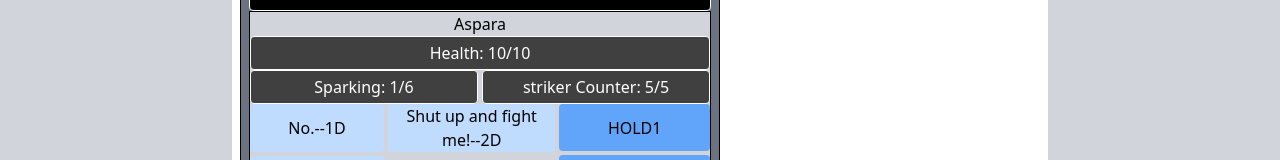
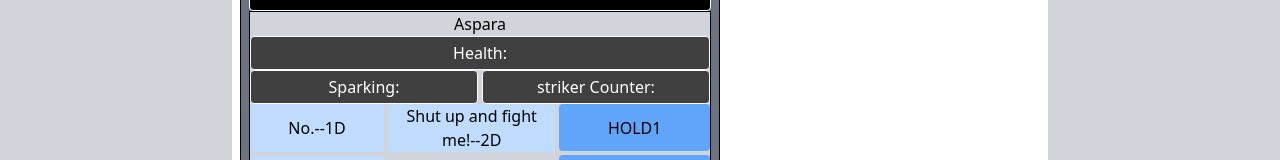
Before and after one commit to KylePep/ddbwiki, a Next.js app: page /demo in a window 1280 px wide. Shown: the part 340-500 px from the top of the page. Built offline with nearby package versions, Linux system fonts and the light colour scheme.

Commit message:
Created types for Player and ActivePlayer

```diff
--- /dev/null
+++ b/app/Types/ActivePlayer.ts
@@ -0,0 +1,16 @@
+import { Player } from "./Player";
+
+export type ActivePlayer = Player &{
+  base: Player;
+  id: string;
+  playerRole: string;
+  adventureId: string;
+  room: string;
+  roomType: string
+  playerState:{
+    hp: string;
+    sparkingMeter: string;
+    archCounter: string;
+    statusEffects: string[];
+  }
+}
--- /dev/null
+++ b/app/Types/Player.ts
@@ -0,0 +1,22 @@
+export type Player = {
+  id: string;
+  name: string;
+  level: number;
+  origin: string;
+  archetype: string;
+  pronouns: string;
+  bodyType: string;
+  height: string;
+  description: string;
+  stats: {
+    mod: number;
+    spirit: number;
+    ki: number;
+    power: number;
+    agility: number;
+    toughness: number;
+  }
+  equipment: string[];
+  inventory: string[];
+  forms: string[];
+}
--- a/app/demo/page.tsx
+++ b/app/demo/page.tsx
@@ -23,9 +23,8 @@ const boss = () => {
     const base = DEMO_DATA.player
 
     const combinedObject = {
-      ...data.adventurePlayer.playerState,
+      ...data.adventurePlayer,
       base: base,
-      role: data.adventurePlayer.playerRole
     }
 
     return combinedObject
```
